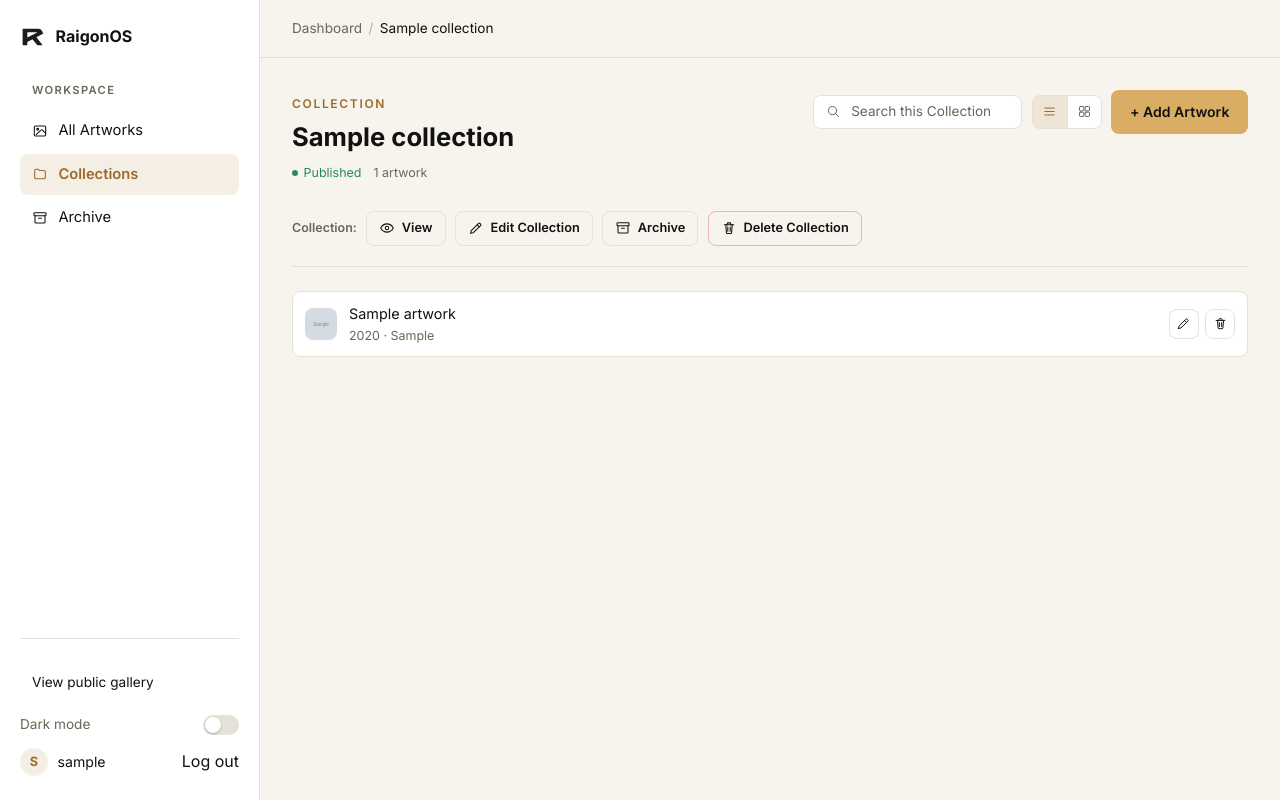
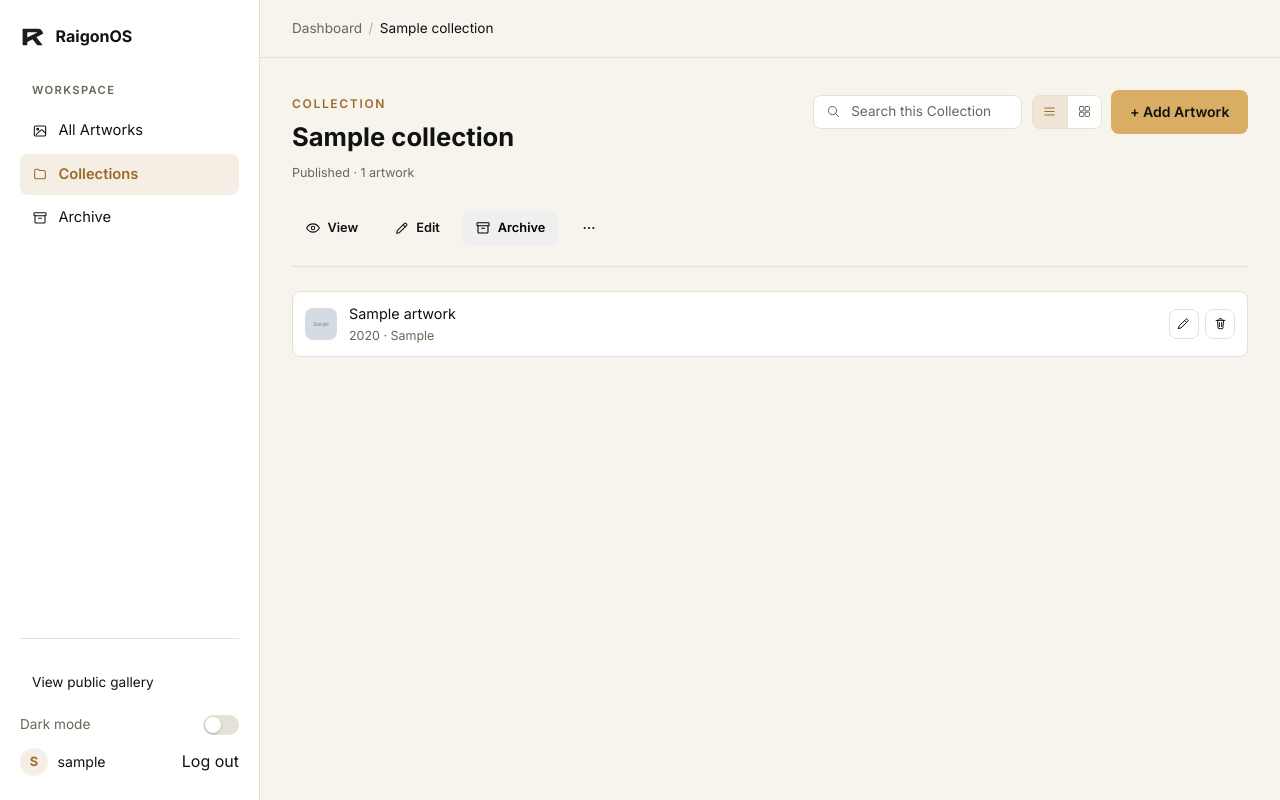
Before and after one commit to raigonlab/raigonos, a Django app: a page that uses gallery/templates/gallery/collection_manage.html in a window 1280 px wide. Run offline with Django 5.2, Linux system fonts and the light colour scheme; a user stored in the database is signed in; tables that the repository leaves empty hold one stand-in row (values such as "Sample post"); grey boxes marked "Sample" are stand-in pictures; some web fonts are replaced.

Commit message:
Collection page: quiet action row with Delete in an overflow menu

```diff
--- a/gallery/templates/gallery/collection_manage.html
+++ b/gallery/templates/gallery/collection_manage.html
@@ -13,14 +13,7 @@
       <span class="eyebrow">Collection</span>
       <h1>{{ collection.title }}</h1>
       <div class="dash-collection-meta">
-        {% if collection.status == 'published' %}
-          <span class="dash-status dash-status-published">Published</span>
-        {% elif collection.status == 'archived' %}
-          <span class="dash-status dash-status-draft">Archived</span>
-        {% else %}
-          <span class="dash-status dash-status-draft">Draft</span>
-        {% endif %}
-        <span>{{ artworks.count }} artwork{{ artworks.count|pluralize }}</span>
+        <span>{% if collection.status == 'published' %}Published{% elif collection.status == 'archived' %}Archived{% else %}Draft{% endif %} &middot; {{ artworks.count }} artwork{{ artworks.count|pluralize }}</span>
       </div>
     </div>
     <div class="dash-page-actions">
@@ -31,21 +24,20 @@
   </div>
 
   <div class="dash-collection-manage-actions" role="group" aria-label="Collection actions">
-    <span class="dash-collection-manage-actions-label">Collection:</span>
     {% if collection.status == 'published' %}
-      <a href="{% url 'gallery:collection_detail' collection.slug %}" class="dash-btn dash-btn-ghost dash-btn-sm">
+      <a href="{% url 'gallery:collection_detail' collection.slug %}" class="dash-btn dash-btn-quiet dash-btn-sm">
         <svg class="dash-icon"><use href="#icon-eye"></use></svg>
         View
       </a>
     {% endif %}
-    <a href="{% url 'gallery:collection_update' collection.slug %}" class="dash-btn dash-btn-ghost dash-btn-sm">
+    <a href="{% url 'gallery:collection_update' collection.slug %}" class="dash-btn dash-btn-quiet dash-btn-sm">
       <svg class="dash-icon"><use href="#icon-edit"></use></svg>
-      Edit Collection
+      Edit
     </a>
     {% if collection.status == 'archived' %}
       <form method="post" action="{% url 'gallery:collection_unarchive' collection.slug %}" class="dash-inline-form">
         {% csrf_token %}
-        <button type="submit" class="dash-btn dash-btn-ghost dash-btn-sm">
+        <button type="submit" class="dash-btn dash-btn-quiet dash-btn-sm">
           <svg class="dash-icon"><use href="#icon-archive"></use></svg>
           Restore to Draft
         </button>
@@ -53,16 +45,23 @@
     {% else %}
       <form method="post" action="{% url 'gallery:collection_archive' collection.slug %}" class="dash-inline-form">
         {% csrf_token %}
-        <button type="submit" class="dash-btn dash-btn-ghost dash-btn-sm">
+        <button type="submit" class="dash-btn dash-btn-quiet dash-btn-sm">
           <svg class="dash-icon"><use href="#icon-archive"></use></svg>
           Archive
         </button>
       </form>
     {% endif %}
-    <a href="{% url 'gallery:collection_delete' collection.slug %}" class="dash-btn dash-btn-danger dash-btn-sm">
-      <svg class="dash-icon"><use href="#icon-trash"></use></svg>
-      Delete Collection
-    </a>
+    <details class="dash-menu" data-dash-menu>
+      <summary class="dash-btn dash-btn-quiet dash-btn-sm" aria-label="More Collection actions" title="More">
+        <svg class="dash-icon"><use href="#icon-more"></use></svg>
+      </summary>
+      <div class="dash-menu-panel">
+        <a href="{% url 'gallery:collection_delete' collection.slug %}" class="dash-menu-item dash-menu-item-danger">
+          <svg class="dash-icon"><use href="#icon-trash"></use></svg>
+          Delete Collection
+        </a>
+      </div>
+    </details>
   </div>
 
   {% if artworks %}
--- a/static/js/dashboard.js
+++ b/static/js/dashboard.js
@@ -109,9 +109,38 @@
   });
 })();
 
-// Artwork preview page: Escape follows the same link as the visible
-// "Close" (X) button, so keyboard users can leave without hunting for
-// the breadcrumb -- even though this is a real page, not a modal.
+// Overflow menus (<details data-dash-menu>): close on outside click or
+// Escape, like a native menu.
+(function () {
+  var menus = document.querySelectorAll('[data-dash-menu]');
+
+  if (!menus.length) {
+    return;
+  }
+
+  function closeAll(except) {
+    menus.forEach(function (menu) {
+      if (menu !== except) {
+        menu.removeAttribute('open');
+      }
+    });
+  }
+
+  document.addEventListener('click', function (event) {
+    closeAll(event.target.closest('[data-dash-menu]'));
+  });
+
+  document.addEventListener('keydown', function (event) {
+    if (event.key === 'Escape') {
+      closeAll(null);
+    }
+  });
+})();
+
+// Artwork preview page: Escape follows the same link as the Collection
+// breadcrumb (marked data-dash-escape-close), so keyboard users can
+// leave without hunting for it -- even though this is a real page, not
+// a modal.
 (function () {
   var closeLink = document.querySelector('[data-dash-escape-close]');
 
```
